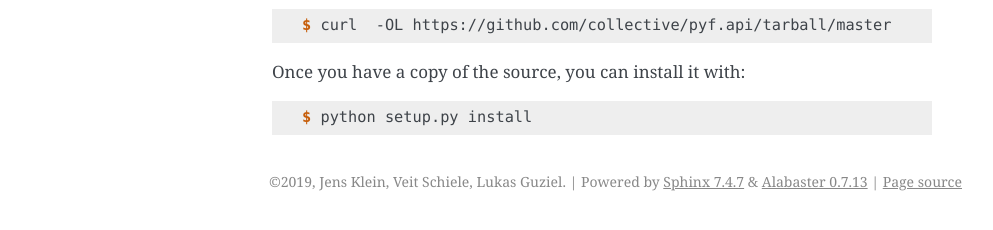
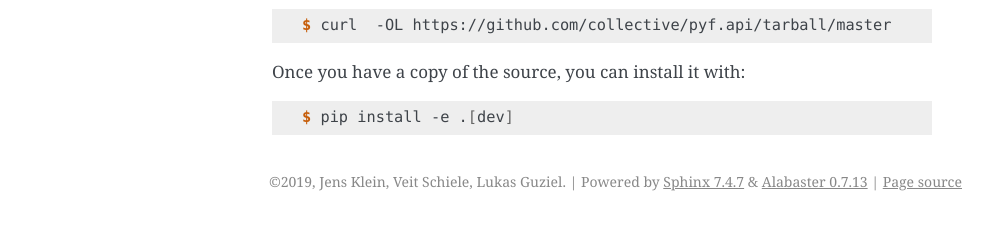
Before and after one commit to collective/pyf.api, a Sphinx documentation site: the page built from docs/installation.rst, in a window 1280 px wide. Shown: the part 632-862 px from the top of the page, without its empty margins (148-1141 px from the left). Built offline with Sphinx 7.4.7, drawn with Linux system fonts in a browser that asks for light colours; pages that are not in the unit, such as notebooks, are missing from menus.

Commit message:
Fix minor things

```diff
--- a/docs/installation.rst
+++ b/docs/installation.rst
@@ -42,4 +42,4 @@ Once you have a copy of the source, you can install it with:
 
 .. code-block:: console
 
-    $ python setup.py install
+    $ pip install -e .[dev]
--- a/setup.cfg
+++ b/setup.cfg
@@ -24,6 +24,7 @@ install_requires =
     cornice_swagger
     elasticsearch-dsl
     pyramid
+    waitress
     setuptools
 namespace_packages =
     pyf
```
Also changed, not shown: 1 other file.
